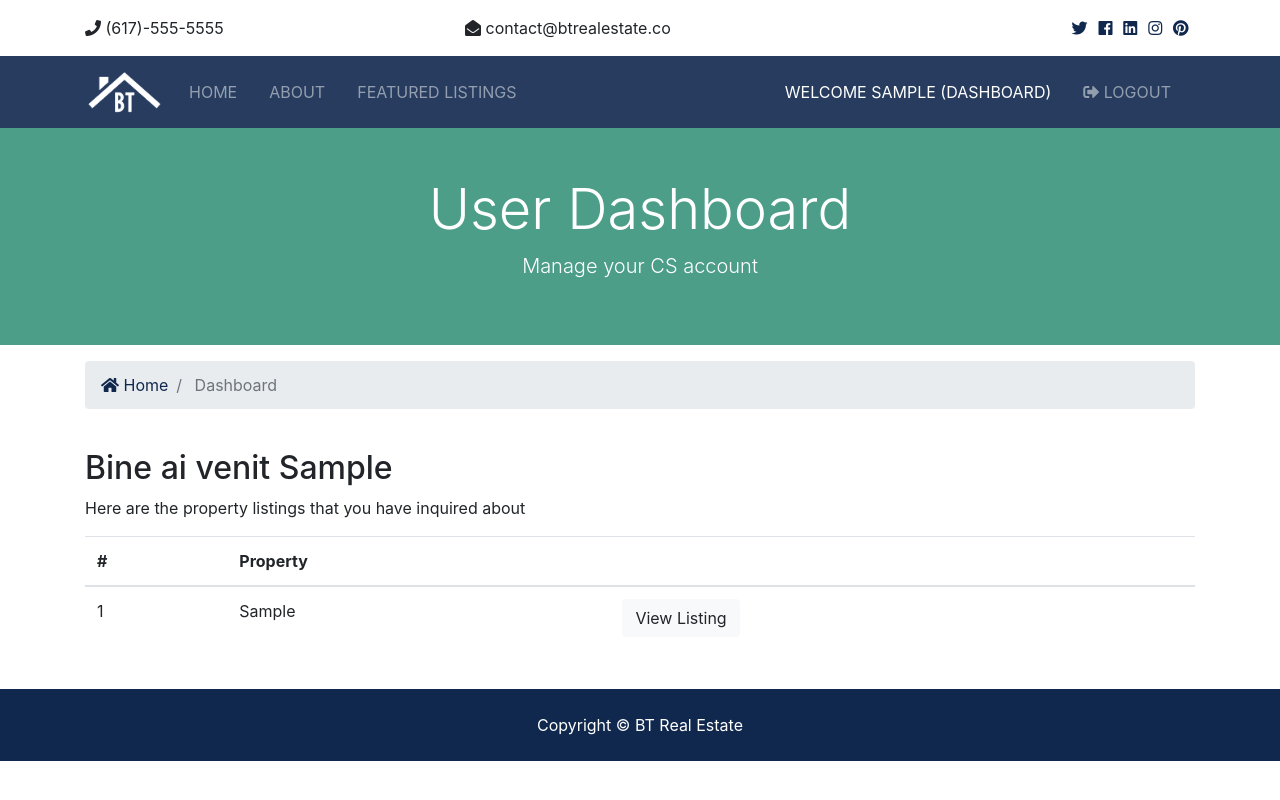
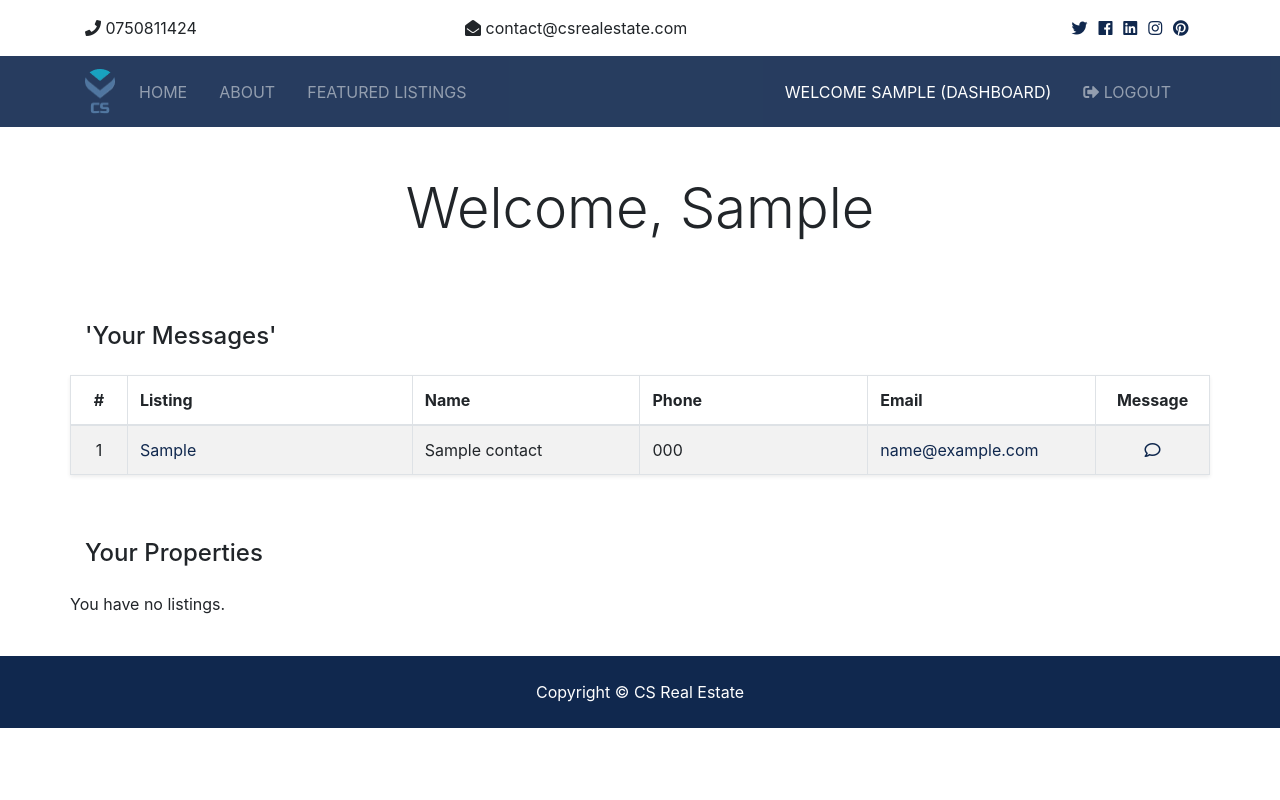
Before and after one commit to ciprian0104/Real-Estate-Django, a Django app: page /accounts/dashboard in a window 1280 px wide. Run offline with Django 3.2, Linux system fonts and the light colour scheme; a user stored in the database is signed in; tables that the repository leaves empty hold one stand-in row (values such as "Sample post"); some libraries are stand-ins or nearby versions.

Commit message:
Changed Logo and logo size

```diff
--- a/btre/static/css/style.css
+++ b/btre/static/css/style.css
@@ -1,96 +1,125 @@
 .btn-secondary {
-  color: #fff !important; }
+  color: #fff !important;
+}
 
 img {
-  width: 100%; }
+  width: 100%;
+}
 
 .logo {
-  width: 80px; }
+  width: 30px;
+  height: 45px;
+}
 
 .navbar {
   opacity: 0.9;
-  text-transform: uppercase; }
+  text-transform: uppercase;
+}
 
 .social a {
-  margin-right: 0.4rem; }
+  margin-right: 0.4rem;
+}
 
 #showcase {
   background: url(../img/showcase.jpg) no-repeat top center fixed/cover;
   position: relative;
   min-height: 650px;
   color: #fff;
-  padding-top: 6rem; }
+  padding-top: 6rem;
+}
 #showcase .home-search {
   min-height: 400px;
   position: relative;
-    border-radius: 5px; }
+  border-radius: 5px;
+}
 #showcase .overlay {
-    content: '';
+  content: "";
   position: absolute;
   top: 0;
   left: 0;
   min-height: 400px;
   width: 100%;
-    background: rgba(51, 51, 51, 0.8); }
+  background: rgba(51, 51, 51, 0.8);
+}
 
 #services {
   background: url(../img/building.jpg) no-repeat top center fixed/cover;
   min-height: 300px;
   position: relative;
-  overflow: hidden; }
+  overflow: hidden;
+}
 #services::before {
-    content: '';
+  content: "";
   position: absolute;
   top: 0;
   left: 0;
   min-height: 100%;
   width: 100%;
-    background: rgba(32, 134, 107, 0.8); }
+  background: rgba(32, 134, 107, 0.8);
+}
 
 #showcase-inner {
   background: url(../img/building.jpg) no-repeat top center fixed/cover;
   position: relative;
   overflow: hidden;
-  min-height: 200px; }
+  min-height: 200px;
+}
 #showcase-inner::before {
-    content: '';
+  content: "";
   position: absolute;
   top: 0;
   left: 0;
   min-height: 100%;
   width: 100%;
-    background: rgba(32, 134, 107, 0.8); }
+  background: rgba(32, 134, 107, 0.8);
+}
 #showcase-inner.showcase-search {
-    min-height: 270px; }
+  min-height: 270px;
+}
 
 #work {
-  padding: 6rem 0; }
+  padding: 6rem 0;
+}
 
 .listing-preview a {
-  position: relative; }
+  position: relative;
+}
 
 @media (max-width: 991px) {
   #showcase {
-    padding-top: 4rem; }
+    padding-top: 4rem;
+  }
   #showcase h1 {
-      font-size: 40px; }
+    font-size: 40px;
+  }
   .hide-md-down {
-    display: none; } }
+    display: none;
+  }
+}
 
 @media (max-width: 768px) {
   #showcase {
-    padding-top: 3rem; }
+    padding-top: 3rem;
+  }
   #showcase h1 {
-      font-size: 40px; }
+    font-size: 40px;
+  }
   #showcase p {
-      display: none; }
+    display: none;
+  }
   #top-bar {
-    text-align: center; }
+    text-align: center;
+  }
   #top-bar .social {
-      text-align: center !important; } }
+    text-align: center !important;
+  }
+}
 
 @media (max-width: 576px) {
   #showcase h1 {
-    font-size: 30px; }
+    font-size: 30px;
+  }
   #showcase-inner h1 {
-    font-size: 40px; } }
+    font-size: 40px;
+  }
+}
--- a/templates/accounts/dashboard.html
+++ b/templates/accounts/dashboard.html
@@ -1,73 +1,123 @@
 {% extends 'based.html' %}
-{% block title %} | Dashboard utilizator {% endblock %}
+
+{% load i18n %}
+
+{% block title %}Dashboard | {% endblock %}
+
+{% load humanize %}
+
 
 {% block content %}
-  <section id="showcase-inner" class="py-5 text-white">
+
+  <!-- Showcase -->
+  <section class="py-5">
     <div class="container">
       <div class="row text-center">
         <div class="col-md-12">
-          <h1 class="display-4">User Dashboard</h1>
-          <p class="lead">Manage your CS account</p>
+          <h1 class="display-4"> Welcome, {{ user.first_name }}</h1>
         </div>
       </div>
     </div>
   </section>
 
-  <!-- Breadcrumb -->
-  <section id="bc" class="mt-3">
+  <!-- Messages -->
+  <section class="py-4">
     <div class="container">
-      <nav aria-label="breadcrumb">
-        <ol class="breadcrumb">
-          <li class="breadcrumb-item">
-            <a href={% url 'index' %}>
-              <i class="fas fa-home"></i> Home</a>
-          </li>
-          <li class="breadcrumb-item active"> Dashboard</li>
-        </ol>
-      </nav>
-    </div>
-  </section>
-
-  <!-- Alerte -->
-
-  {% include 'partials/_alerts.html' %}
-
-  <section id="dashboard" class="py-4">
-    <div class="container">
+      <h4 class="mb-4"> 'Your Messages' </h4>
       <div class="row">
-        <div class="col-md-12">
-          <h2> Bine ai venit  {{ user.first_name }}</h2>
-
         {% if contacts %}
-            <p>Here are the property listings that you have inquired about</p>
-            <table class="table">
+          <table class="table table-bordered table-striped shadow-sm">
             <thead>
             <tr>
-                  <th scope="col">#</th>
-                  <th scope="col">Property</th>
-                  <th></th>
+              <th class="text-center" style="width: 5%;">#</th>
+              <th style="width: 25%;">Listing</th>
+              <th style="width: 20%;">Name</th>
+              <th style="width: 20%;">Phone</th>
+              <th style="width: 20%;">Email</th>
+              <th class="text-center" style="width: 10%;">Message</th>
             </tr>
             </thead>
             <tbody>
             {% for contact in contacts %}
-
               <tr>
-                  <td>{{ contact.id }}</td>
-                  <td>{{ contact.listing }} </td>
-                  <td>
-                    <a class="btn btn-light" href="{% url 'listing' contact.listing_id %}">View Listing</a>
+                <td class="text-center">{{ forloop.counter }}</td>
+                <td><a href="{% url 'listing' contact.listing_id %}">{{ contact.listing }}</a></td>
+                <td>{{ contact.name }}</td>
+                <td>{{ contact.phone }}</td>
+                <td><a href="mailto:{{ contact.email }}">{{ contact.email }}</a></td>
+                <td class="text-center">
+                  {% comment %}<button data-toggle="modal" data-target="#message-modal" class="btn btn-outline-primary btn-block">
+                    {% 'View' %}
+                  </button>{% endcomment %}
+                  <a href="#" data-toggle="modal" data-target="#message-modal{{ contact.id }}">
+                    <i class="far fa-comment"></i>
+                  </a>
+                  <!-- Contact Modal -->
+                  <section>
+                    <div class="modal fade" id="message-modal{{ contact.id }}" role="dialog">
+                      <div class="modal-dialog modal-dialog-centered">
+                        <div class="modal-content">
+                          <div class="modal-header">
+                            <h5 class="modal-title" id="inquiryModalLabel">'Message' </h5>
+                            <button type="button" class="close" data-dismiss="modal">
+                              <span>&times;</span>
+                            </button>
+                          </div>
+                          <div class="modal-body text-left">
+                            <p>{{ contact.message|linebreaks }}</p>
+                          </div>
+                        </div>
+                      </div>
+                    </div>
+                  </section>
                 </td>
               </tr>
             {% endfor %}
             </tbody>
           </table>
-
         {% else %}
-            <p>Nu exista mesaje</p>
+          <p>You have no messages.</p>
         {% endif %}
-        </div>
       </div>
     </div>
   </section>
 
-  {%  endblock %}
+  <!-- Listings -->
+  <section class="py-4">
+    <div class="container">
+      <h4 class="mb-4">Your Properties</h4>
+      <div class="row">
+        {% if listings %}
+          <table class="table table-bordered table-striped shadow-sm">
+            <thead>
+            <tr>
+              <th class="text-center" style="width: 5%;">#</th>
+              <th style="width: 45%">Address</th>
+              <th style="width: 15%">Price</th>
+              <th class="text-center" style="width: 10%">Published</th>
+            </tr>
+            </thead>
+            <tbody>
+            {% for listing in listings %}
+              <tr>
+                <td class="text-center">{{ forloop.counter }}</td>
+                <td><a href="{% url 'listing' listing.id %}">{{ listing.title }}</a></td>
+                <td>{{ listing.address }} {{ listing.address2 }}, {{ listing.city }}, {{ listing.state }} {{ listing.zipcode }}</td>
+                <td>${{ listing.price|intcomma }}</td>
+                <td class="text-center">
+                  {% if listing.is_published %}
+                    <i class="fa fa-check"></i>
+                  {% endif %}
+                </td>
+              </tr>
+            {% endfor %}
+            </tbody>
+          </table>
+        {% else %}
+          <p>You have no listings.</p>
+        {% endif %}
+      </div>
+    </div>
+  </section>
+
+{% endblock %}
--- a/templates/partials/_footer.html
+++ b/templates/partials/_footer.html
@@ -1,5 +1,5 @@
-  <!-- Footer -->
-  <footer id="main-footer" class="py-4 bg-primary text-white text-center">
-    Copyright &copy;
-    <span class="year"></span> BT Real Estate
-  </footer>
+<!-- Footer -->
+<footer id="main-footer" class="py-4 bg-primary text-white text-center">
+  Copyright &copy;
+  <span class="year"></span> CS Real Estate
+</footer>
--- a/templates/partials/_navbar.html
+++ b/templates/partials/_navbar.html
@@ -4,7 +4,7 @@
   <nav class="navbar navbar-expand-lg navbar-dark bg-primary sticky-top">
     <div class="container">
       <a class="navbar-brand" href="{% url 'index' %}">
-        <img src="{% static 'img/logo.png' %}" class="logo" alt="">
+        <img src="{% static 'img/second-logo.png' %}" class="logo" alt="">
       </a>
       <button class="navbar-toggler" type="button" data-toggle="collapse" data-target="#navbarNavAltMarkup">
         <span class="navbar-toggler-icon"></span>
--- a/templates/partials/_topbar.html
+++ b/templates/partials/_topbar.html
@@ -1,13 +1,10 @@
-
 <!-- Top Bar -->
 <section id="top-bar" class="p-3">
   <div class="container">
     <div class="row">
+      <div class="col-md-4"><i class="fas fa-phone"></i> 0750811424</div>
       <div class="col-md-4">
-          <i class="fas fa-phone"></i> (617)-555-5555
-        </div>
-        <div class="col-md-4">
-          <i class="fas fa-envelope-open"></i> contact@btrealestate.co
+        <i class="fas fa-envelope-open"></i> contact@csrealestate.com
       </div>
       <div class="col-md-4">
         <div class="social text-right">
```
Also changed, not shown: templates/admin/base_site.html (+11 -14 lines), templates/pages/about.html (+44 -42 lines), btre/static/img/loading.gif (added), btre/static/img/second-logo.png (added). Lines whose indentation alone changed are shown as unchanged.
